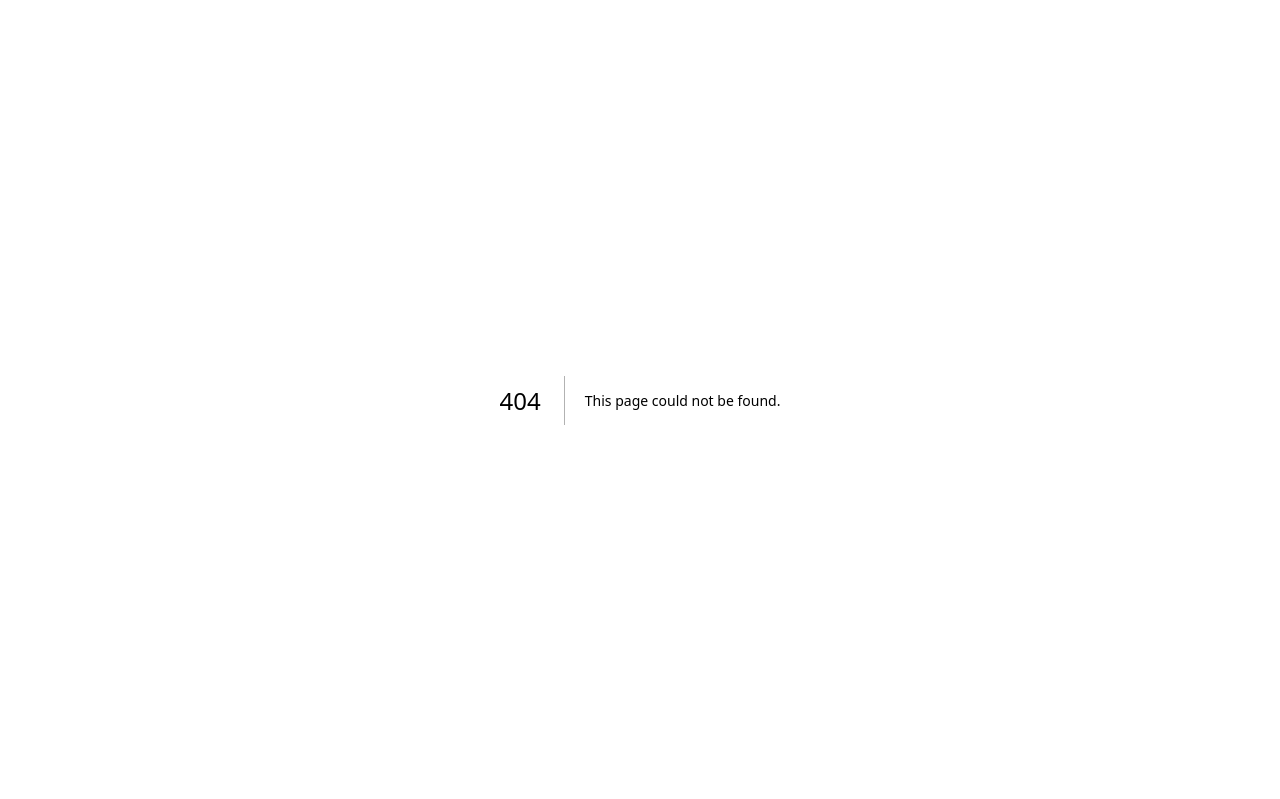
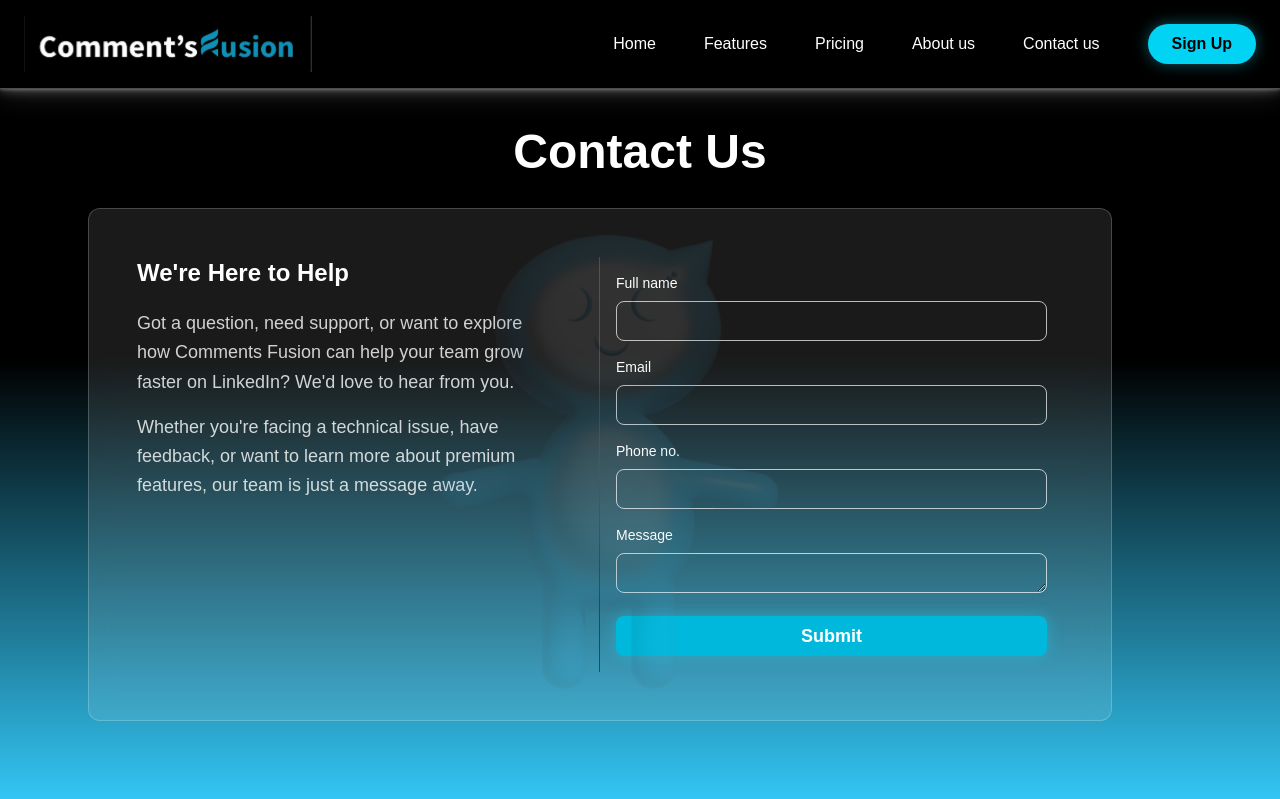
Before and after one commit to commentsfusion/commentsfusion, a Next.js app in the folder frontend/: page /contact-us in a window 1280 px wide. Before the commit this address had no page. Shown: the top 799 px of the page. Built offline with nearby package versions, Linux system fonts and the light colour scheme.

Commit message:
contact-us page and add links to contact us and about us in nav bar

```diff
--- a/frontend/src/app/components/landingPage_components/Navbar.js
+++ b/frontend/src/app/components/landingPage_components/Navbar.js
@@ -28,7 +28,8 @@ export default function Navbar() {
           {["Home", "Features", "Pricing", "About us", "Contact us"].map((item, idx) => (
             <Link
               key={idx}
-              href={item === "Pricing" ? "/pricing" : item === "Features" ? "/features" : item === "Home" ? "/" : "#"}
+              // href={item === "Pricing" ? "/pricing" : item === "Features" ? "/features" : item === "Home" ? "/" : "#"}
+              href={ item === "Pricing" ? "/pricing" : item === "Features" ? "/features" : item === "About us"  ? "/about-us" : item === "Contact us" ? "/contact-us" : "/"}
               className="text-white hover:text-cyan-400 transition-colors text-base font-medium"
             >
               {item}
@@ -55,7 +56,8 @@ export default function Navbar() {
           {["Home", "Features", "Pricing", "About us", "Contact us"].map((item, idx) => (
             <Link
               key={idx}
-              href={item === "Pricing" ? "/pricing" :  item === "Features" ? "/features" : item === "Home" ? "/" : "#"}
+              // href={item === "Pricing" ? "/pricing" :  item === "Features" ? "/features" : item === "Home" ? "/" : "#"}
+              href={item === "Pricing" ? "/pricing" : item === "Features" ? "/features" : item === "About us" ? "/about-us"  : item === "Contact us"  ? "/contact-us" : "/" }
               className="text-white hover:text-cyan-400 transition-colors text-base font-medium"
               onClick={() => setMobileOpen(false)}
             >
--- /dev/null
+++ b/frontend/src/app/contact-us/page.js
@@ -0,0 +1,175 @@
+"use client";
+import Navbar from "../components/landingPage_components/Navbar";
+import Footer from "../components/landingPage_components/Footer";
+import { useState } from "react";
+import Image from "next/image";
+
+export default function ContactUs() {
+    const [form, setForm] = useState({
+        fullName: "",
+        email: "",
+        phoneNo: "",
+        message: "",
+    });
+
+    const handleChange = (e) => {
+        setForm({
+            ...form,
+            [e.target.name]: e.target.value,
+        });
+    };
+
+    const handleSubmit = (e) => {
+        e.preventDefault();
+        console.log("Form submitted:", form);
+        setForm({ fullName: "", email: "", phoneNo: "", message: "" });
+    };
+
+    return (
+        <>
+            <Navbar />
+            <main className="pt-24 py-4 bg-[linear-gradient(to_bottom,_#000000_45%,_#33C6F4_100%)] bg-fixed text-white min-h-screen">
+                <section className="max-w-6xl mx-auto px-4 sm:px-6">
+                    <h1 className="text-2xl sm:text-5xl font-bold my-8 text-center">Contact Us</h1>
+
+                    <div className="flex w-full max-w-5xl bg-white/10 backdrop-blur-md border border-white/20 rounded-xl p-12 text-white">
+
+                        <div className="absolute inset-0 z-0">
+                            <Image
+                                src="/images/authPage/mascot.svg"
+                                alt="Background Mascot"
+                                fill
+                                style={{ objectFit: "contain" }}
+                                className="animate-float opacity-10"
+                                priority
+                            />
+                        </div>
+
+{/* <div className="w-full lg:w-1/2 space-y-4 pr-8 border-r border-gray-700 hidden lg:block">
+
+    <h2 className="text-2xl font-bold mb-5 text-white">
+        We're Here to Help
+    </h2>
+
+
+    <p className="text-lg text-white/80 leading-relaxed mb-4">
+        Got a question, need support, or want to explore how Comments Fusion can help your team grow faster on LinkedIn? We'd love to hear from you.
+    </p>
+
+
+    <p className="text-lg text-white/80 leading-relaxed">
+        Whether you're facing a technical issue, have feedback, or want to learn more about premium features, our team is just a message away.
+    </p>
+</div> */}
+ <div
+  className="
+    w-full
+    md:w-1/2
+    space-y-6
+    md:pr-10
+    border-b
+    md:border-b-0
+    md:border-r
+    border-gray-700
+    pb-6
+    md:pb-0
+    mb-6
+    md:mb-0
+    px-4
+    md:px-0
+  "
+>
+
+        <h2 className="text-2xl font-bold mb-5 text-white">
+            We're Here to Help
+        </h2>
+        <p className="text-lg text-white/80 leading-relaxed mb-4">
+            Got a question, need support, or want to explore how Comments Fusion can help your team grow faster on LinkedIn? We'd love to hear from you.
+        </p>
+        <p className="text-lg text-white/80 leading-relaxed">
+            Whether you're facing a technical issue, have feedback, or want to learn more about premium features, our team is just a message away.
+        </p>
+    </div>
+
+                        {/* Contact Form */}
+                        <form
+                            onSubmit={handleSubmit}
+                            // className="w-full lg:w-1/2 p-6 space-y-6"
+                            className="w-full lg:w-1/2 p-4 space-y-4"
+
+                        >
+                            <div>
+                                <label htmlFor="fullName" className="block text-white text-sm font-medium mb-2">
+                                    Full name
+                                </label>
+                                <input
+                                    id="fullName"
+                                    name="fullName"
+                                    type="text"
+                                    required
+                                    value={form.fullName}
+                                    onChange={handleChange}
+                                    className="w-full h-10 px-3 rounded-lg border border-white/70 bg-transparent focus:outline-none focus:ring-2 focus:ring-blue-300"
+
+                                />
+                            </div>
+                            <div>
+                                <label htmlFor="email" className="block text-white text-sm font-medium mb-2">
+                                    Email
+                                </label>
+                                <input
+                                    id="email"
+                                    name="email"
+                                    type="email"
+                                    required
+                                    value={form.email}
+                                    onChange={handleChange}
+                                    className="w-full h-10 px-3 rounded-lg border border-white/70 bg-transparent focus:outline-none focus:ring-2 focus:ring-blue-300"
+
+                                />
+                            </div>
+                            <div>
+                                <label htmlFor="phoneNo" className="block text-white text-sm font-medium mb-2">
+                                    Phone no.
+                                </label>
+                                <input
+                                    id="phoneNo"
+                                    name="phoneNo"
+                                    type="tel"
+                                    value={form.phoneNo}
+                                    onChange={handleChange}
+                                    className="w-full h-10 px-3 rounded-lg border border-white/70 bg-transparent focus:outline-none focus:ring-2 focus:ring-blue-300"
+
+                                />
+                            </div>
+                            <div>
+                                <label htmlFor="message" className="block text-white text-sm font-medium mb-2">
+                                    Message
+                                </label>
+                                <textarea
+                                    id="message"
+                                    name="message"
+                                    rows={4}
+                                    required
+                                    value={form.message}
+                                    onChange={handleChange}
+                                    className="w-full h-10 px-3 rounded-lg border border-white/70 bg-transparent focus:outline-none focus:ring-2 focus:ring-blue-300"
+                                />
+                            </div>
+                            <button
+                                type="submit"
+
+                                className="w-full h-10 px-3 bg-cyan-500 text-white rounded-lg font-semibold hover:bg-cyan-400 transition-colors shadow-[0_0_15px_0_rgba(34,211,238,0.4)] text-lg mx-auto"
+
+
+                            >
+                                Submit
+                            </button>
+                        </form>
+                    </div>
+                </section>
+                <Footer />
+            </main>
+        </>
+    );
+}
```
